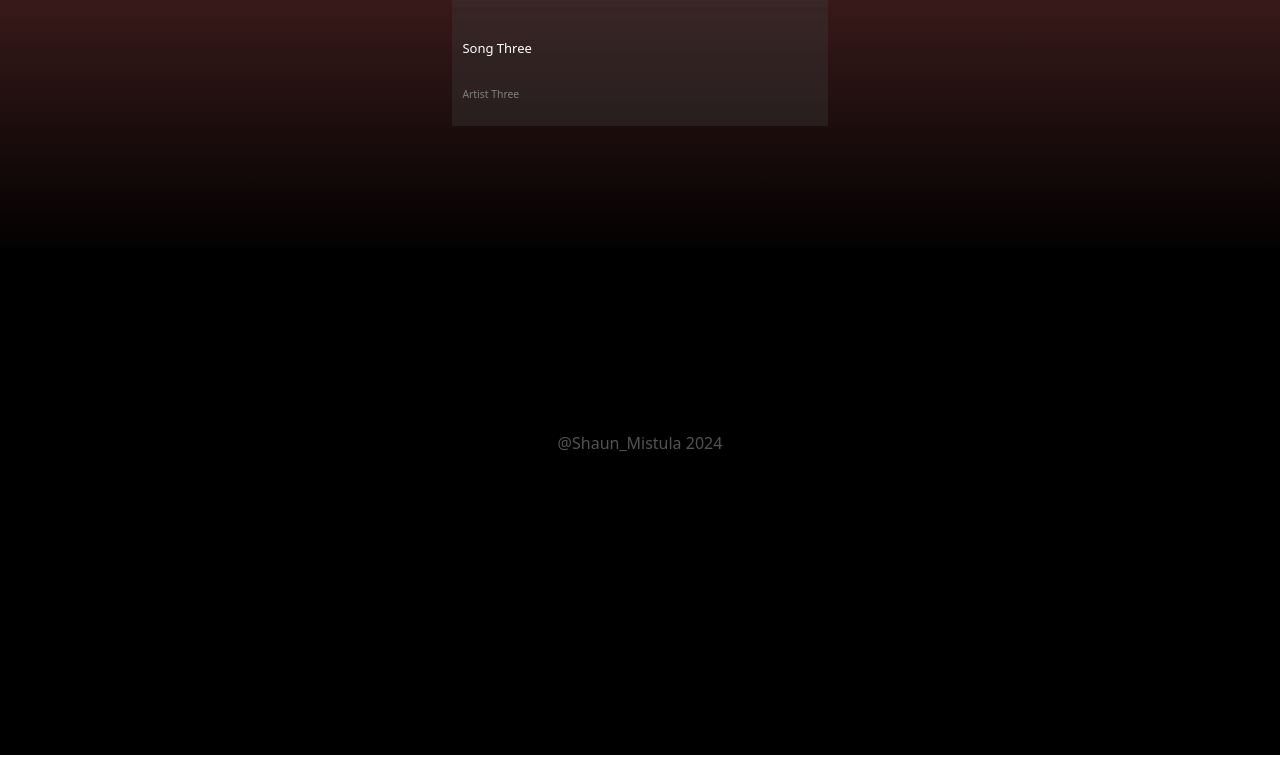
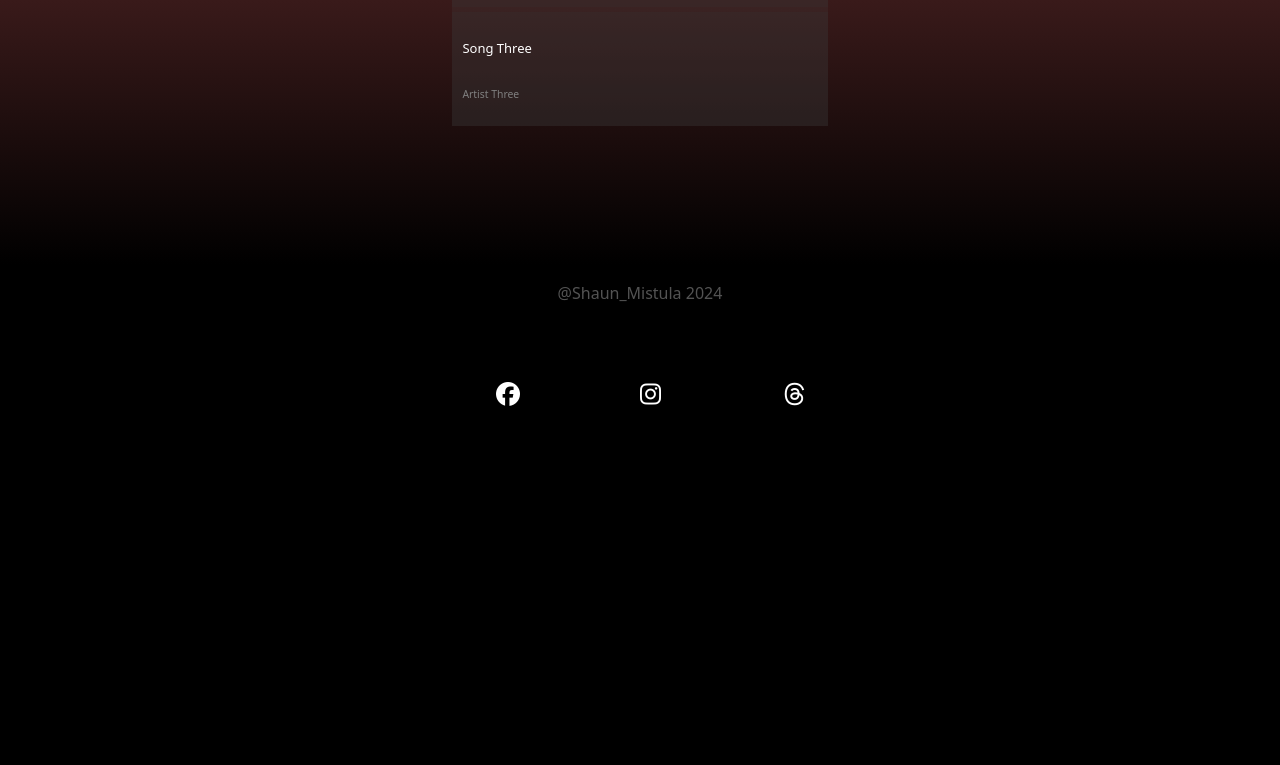
Before and after one commit to ShaunMistulaUE/Question-HTML, a plain HTML site: page main.html in a window 1280 px wide. Shown: the part 1235-2000 px from the top of the page. Drawn offline with nearby package versions, Linux system fonts and the light colour scheme.

Commit message:
added socmed accounts at the bottom

```diff
--- a/main.html
+++ b/main.html
@@ -11,7 +11,7 @@
 
   <body class="background" style="margin-bottom: 300px;">
 
-    <h1 class="headerOne" style="color: white;">The Question</h1>
+    <h1 class="headerOne" style="color: white;">Hello Chrisybee!</h1>
 
 
     <nav id="navbot" class="navbar fixed-bottom navbar-expand">
@@ -74,6 +74,12 @@
 
     <p class="bottomText">@Shaun_Mistula 2024</p>
 
+    <div class="socmedCon">
+      <a href="https://facebook.com/SPAM.00l"> <i class="fa-brands fa-facebook fa-xl"></i></a>
+      <a href="https://www.instagram.com/shaun_mistula/"> <i class="fa-brands fa-instagram fa-xl"></i></a>
+      <a href="https://www.threads.net/@shaun_mistula"> <i class="fa-brands fa-threads fa-xl"></i></a>
+    </div>
+
       <script src="https://cdn.jsdelivr.net/npm/bootstrap@5.3.3/dist/js/bootstrap.bundle.min.js" integrity="sha384-YvpcrYf0tY3lHB60NNkmXc5s9fDVZLESaAA55NDzOxhy9GkcIdslK1eN7N6jIeHz" crossorigin="anonymous"></script>
      <script src="music.js"></script>
 
--- a/styles.css
+++ b/styles.css
@@ -20,6 +20,7 @@
 .navbar{
   background: #b2afaf31;
   backdrop-filter: blur(20px);
+  padding-bottom: 30px;
 
 
 }
@@ -69,10 +70,30 @@
 
   .bottomText{
     color: #535353;
-    padding-top: 150px;
+    padding-top: 0px;
     display: flex;
     justify-content: center;
     align-items: center;
+  }
+
+
+  .socmedCon{
+    display: flex;
+    justify-content: center;
+    align-items: center;
+    color: white;
+    text-decoration: none;
+  }
+
+  .socmedCon i{
+    padding: 3em;
+    height: 30px;
+    width: 30px;
+  }
+
+  .socmedCon a{
+    text-decoration: none;
+    color: white;
   }
 
   .playing {
```
